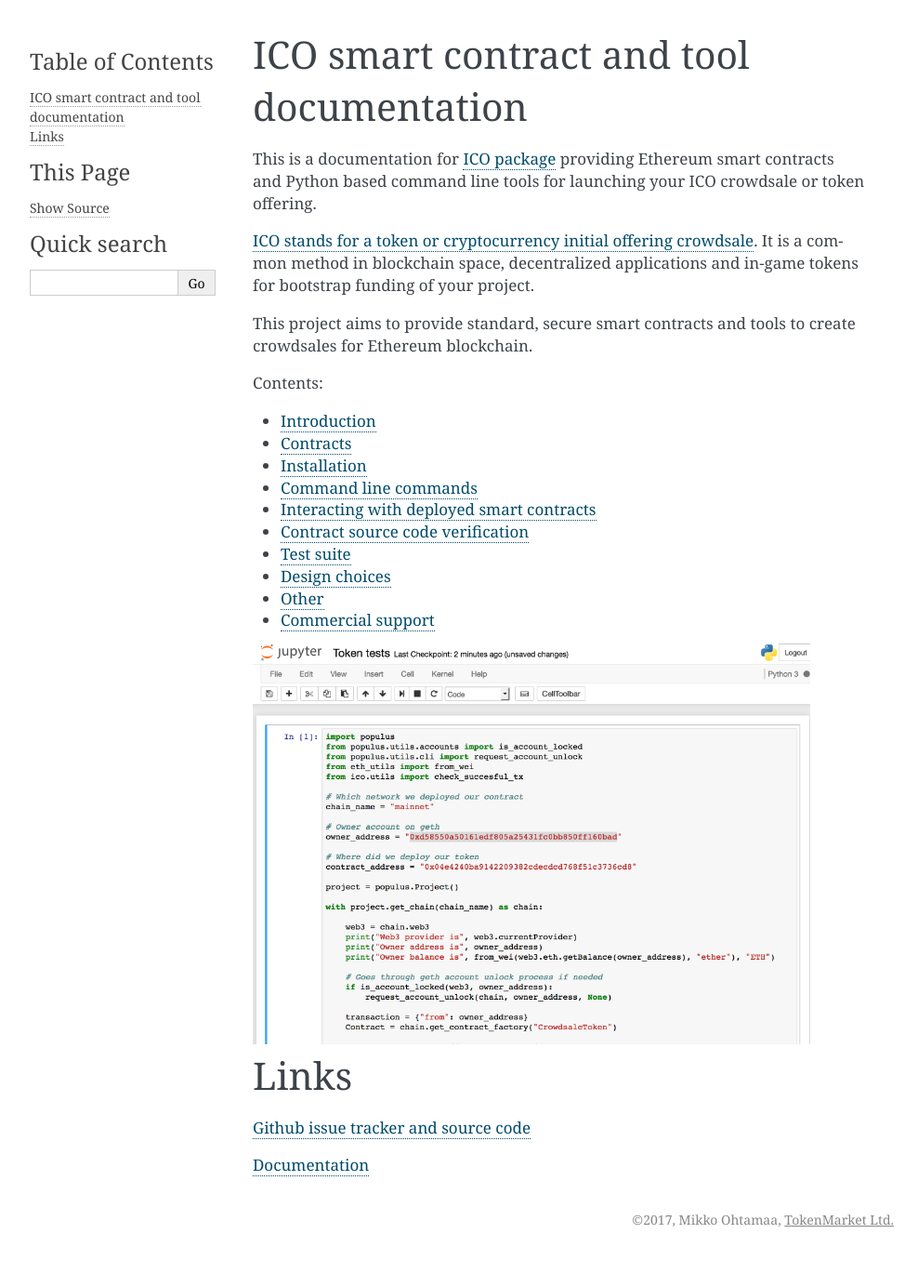
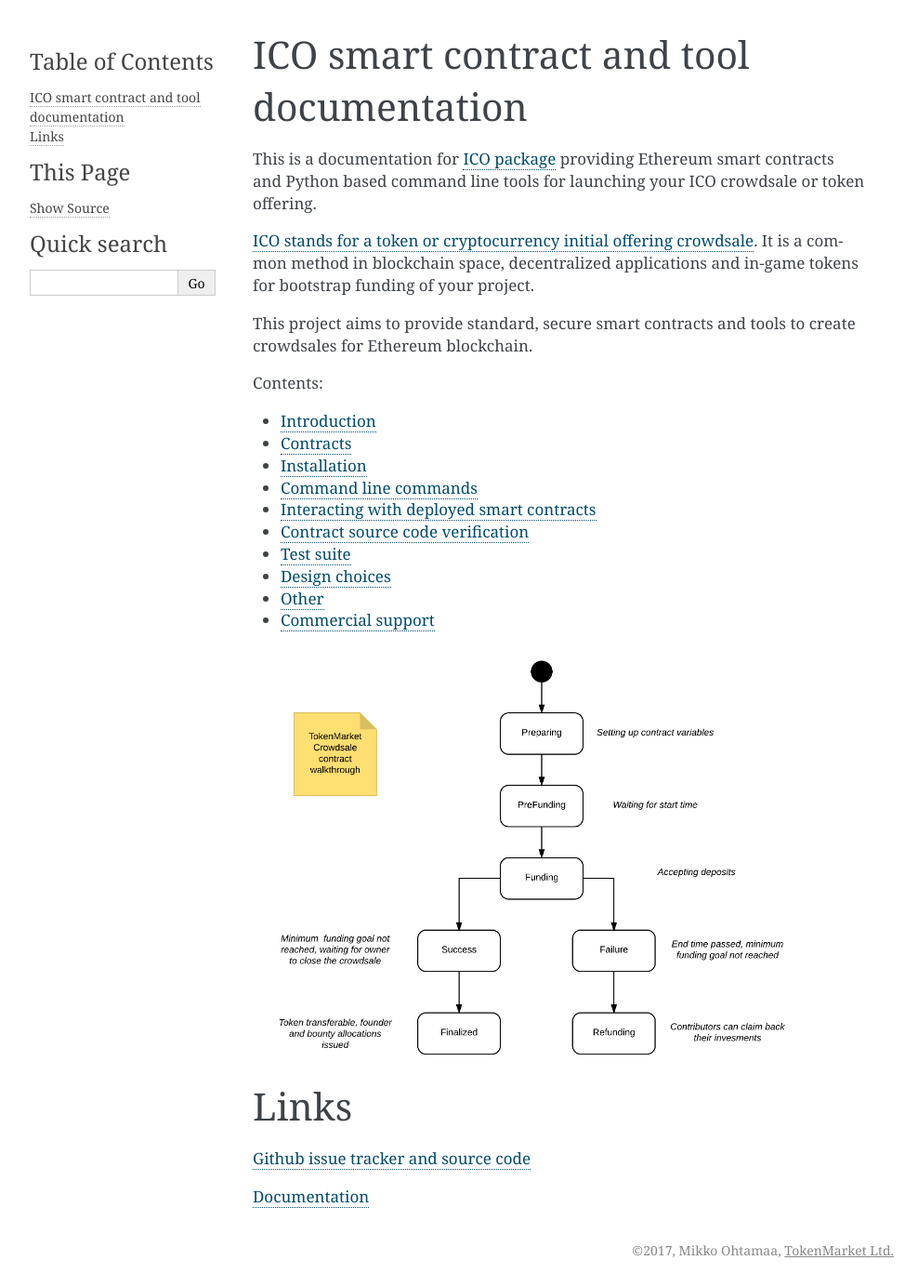
Before and after one commit to TokenMarketNet/smart-contracts, a Sphinx documentation site: the page built from docs/source/index.rst, in a window 1280 px wide. Shown: the whole page at 93% size, without its empty margins (148-1136 px from the left). Built offline with Sphinx 7.4.7, drawn with Linux system fonts in a browser that asks for light colours; before the commit the page ends 1351 px from its top, so only the background shows below that.

Commit message:
Use the right image.

```diff
--- a/docs/source/index.rst
+++ b/docs/source/index.rst
@@ -24,7 +24,7 @@ This project aims to provide standard, secure smart contracts and tools to creat
    other
    support
 
-.. image:: screenshots/ipython.png
+.. image:: screenshots/walkthrough.png
     :width: 600
 
 Links
```
